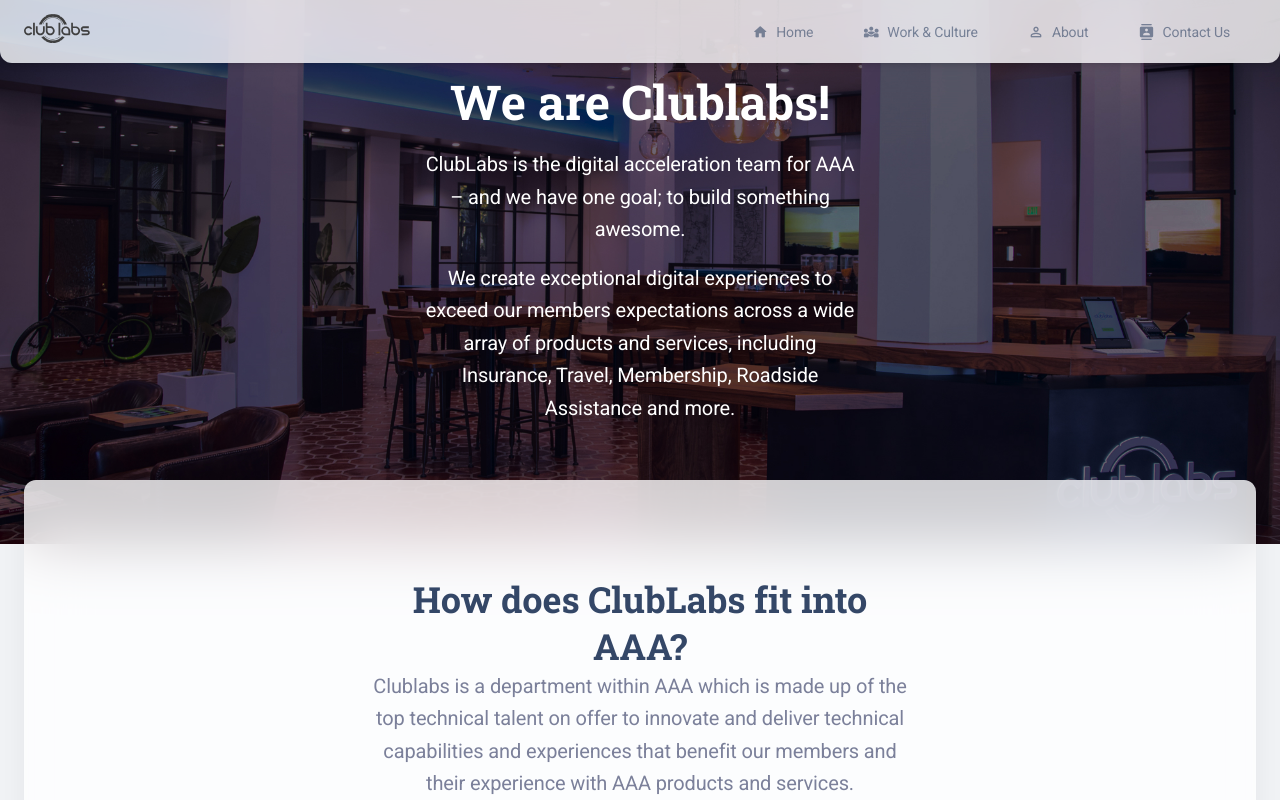
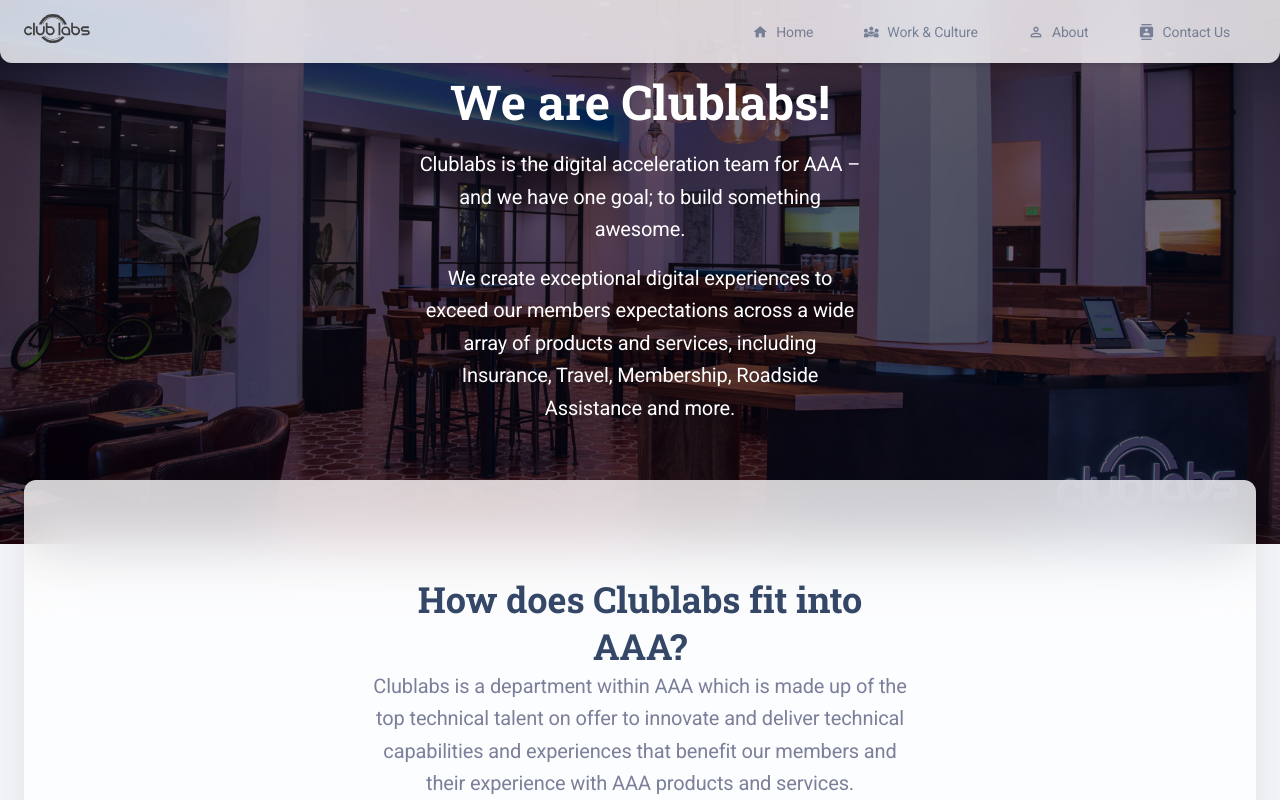
Before and after one commit to clublabs/clublabs-mui-site, a React (Create React App) app in the folder mui-cl/: page /presentation in a window 1280 px wide. Shown: the top 800 px of the page. Built offline with nearby package versions, Linux system fonts and the light colour scheme.

Commit message:
updated minor bugs

```diff
--- a/mui-cl/src/pages/LandingPages/AboutUs/index.js
+++ b/mui-cl/src/pages/LandingPages/AboutUs/index.js
@@ -64,7 +64,7 @@
                 },
               })}
             >
-              About ClubLabs
+              About Clublabs
             </MKTypography>
             <MKTypography variant="body1" color="white" opacity={0.8} mt={1} mb={3}>
               We are the team responsible for building intuitive customer experiences across the AAA
--- a/mui-cl/src/pages/LandingPages/Author/sections/Contact.js
+++ b/mui-cl/src/pages/LandingPages/Author/sections/Contact.js
@@ -1,18 +1,3 @@
-/*
-=========================================================
-* Material Kit 2 React - v2.0.0
-=========================================================
-
-* Product Page: https://www.creative-tim.com/product/material-kit-react
-* Copyright 2021 Creative Tim (https://www.creative-tim.com)
-
-Coded by www.creative-tim.com
-
- =========================================================
-
-* The above copyright notice and this permission notice shall be included in all copies or substantial portions of the Software.
-*/
-
 // @mui material components
 import Container from "@mui/material/Container";
 import Grid from "@mui/material/Grid";
@@ -84,7 +69,7 @@
                         ml={2}
                         fontWeight="regular"
                       >
-                        (714) 886-7759
+                        (714) 000-0000
                       </MKTypography>
                     </MKBox>
                     <MKBox display="flex" color="white" p={1}>
@@ -99,7 +84,7 @@
                         ml={2}
                         fontWeight="regular"
                       >
-                        burgess.jay@clublabs.com
+                        xxx@clublabs.com
                       </MKTypography>
                     </MKBox>
                     <MKBox display="flex" color="white" p={1}>
@@ -139,7 +124,7 @@
                     </MKTypography>
                     <MKTypography variant="body1" color="text" mb={2}>
                       Whether you are interested in joining the team, or just curious about
-                      ClubLabs, let us know what we can do for you.
+                      Clublabs, let us know what we can do for you.
                     </MKTypography>
                   </MKBox>
                   <MKBox pt={0.5} pb={3} px={3}>
--- a/mui-cl/src/pages/Presentation/index.js
+++ b/mui-cl/src/pages/Presentation/index.js
@@ -71,7 +71,7 @@
               mt={1}
               pb={1}
             >
-              ClubLabs is the digital acceleration team for AAA – and we have one goal; to build
+              Clublabs is the digital acceleration team for AAA – and we have one goal; to build
               something awesome.
             </MKTypography>
             <MKTypography
--- a/mui-cl/src/pages/Presentation/sections/DesignBlocks.js
+++ b/mui-cl/src/pages/Presentation/sections/DesignBlocks.js
@@ -63,7 +63,7 @@
             sx={{ mb: 2 }}
           /> */}
           <MKTypography variant="h2" fontWeight="bold">
-            How does ClubLabs fit into AAA?
+            How does Clublabs fit into AAA?
           </MKTypography>
           <MKTypography variant="body1" color="text">
             Clublabs is a department within AAA which is made up of the top technical talent on
```
